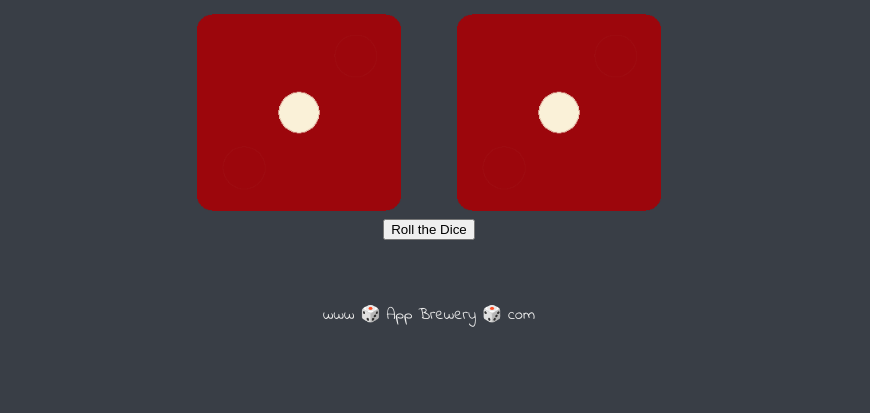
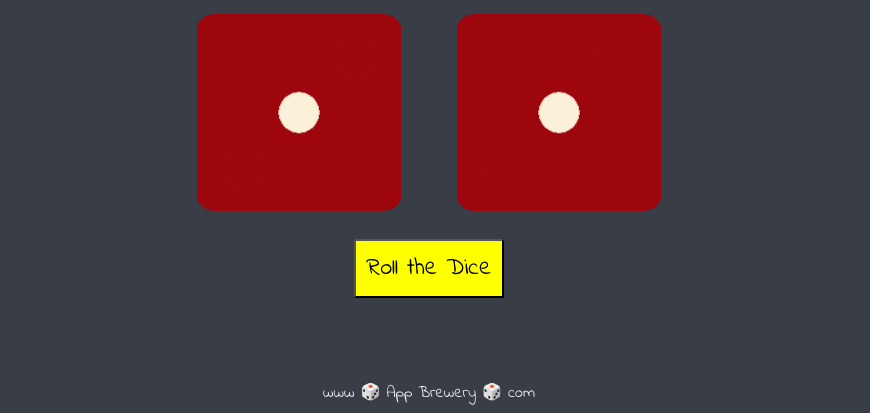
Before and after one commit to Nirajsanu/Dice-Challenge, a plain HTML site: page index.html in a window 1280 px wide. Shown: the part 641-1054 px from the top of the page, without its empty margins (211-1081 px from the left). Before the commit the page ends 976 px from the top, so only its background shows below. Drawn offline with Linux system fonts and the light colour scheme.

Commit message:
Update styles.css

```diff
--- a/styles.css
+++ b/styles.css
@@ -39,3 +39,18 @@ footer {
   font-family: 'Indie Flower', cursive;
 
 }
+
+.btn{
+  margin: 20px;
+  padding: 10px;
+  background-color: yellow;
+  font-family: 'Indie Flower', cursive;
+  font-size: 1.5rem;
+  font-weight: 500;
+
+}
+
+.div-btn{
+  display: block;
+  text-align: center;
+}
```
